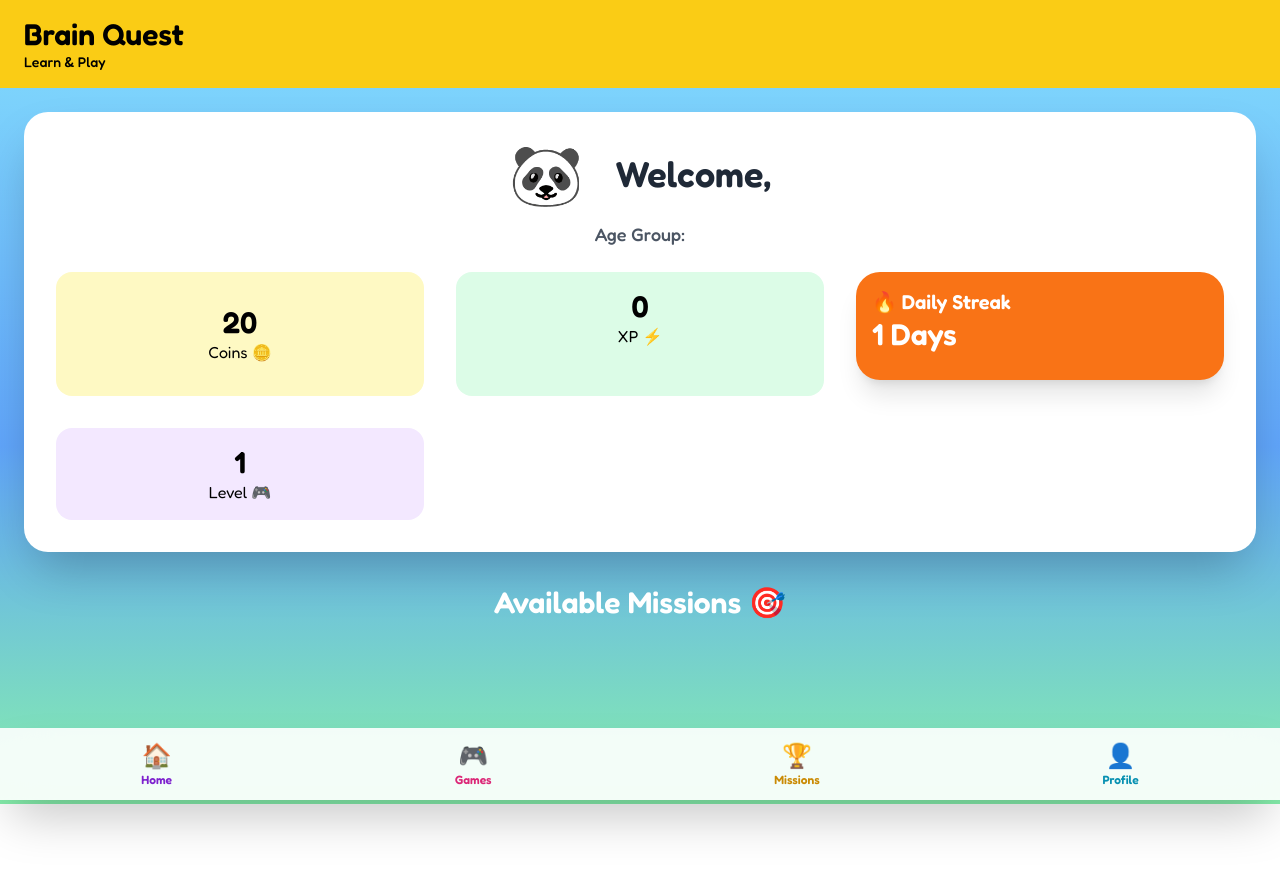
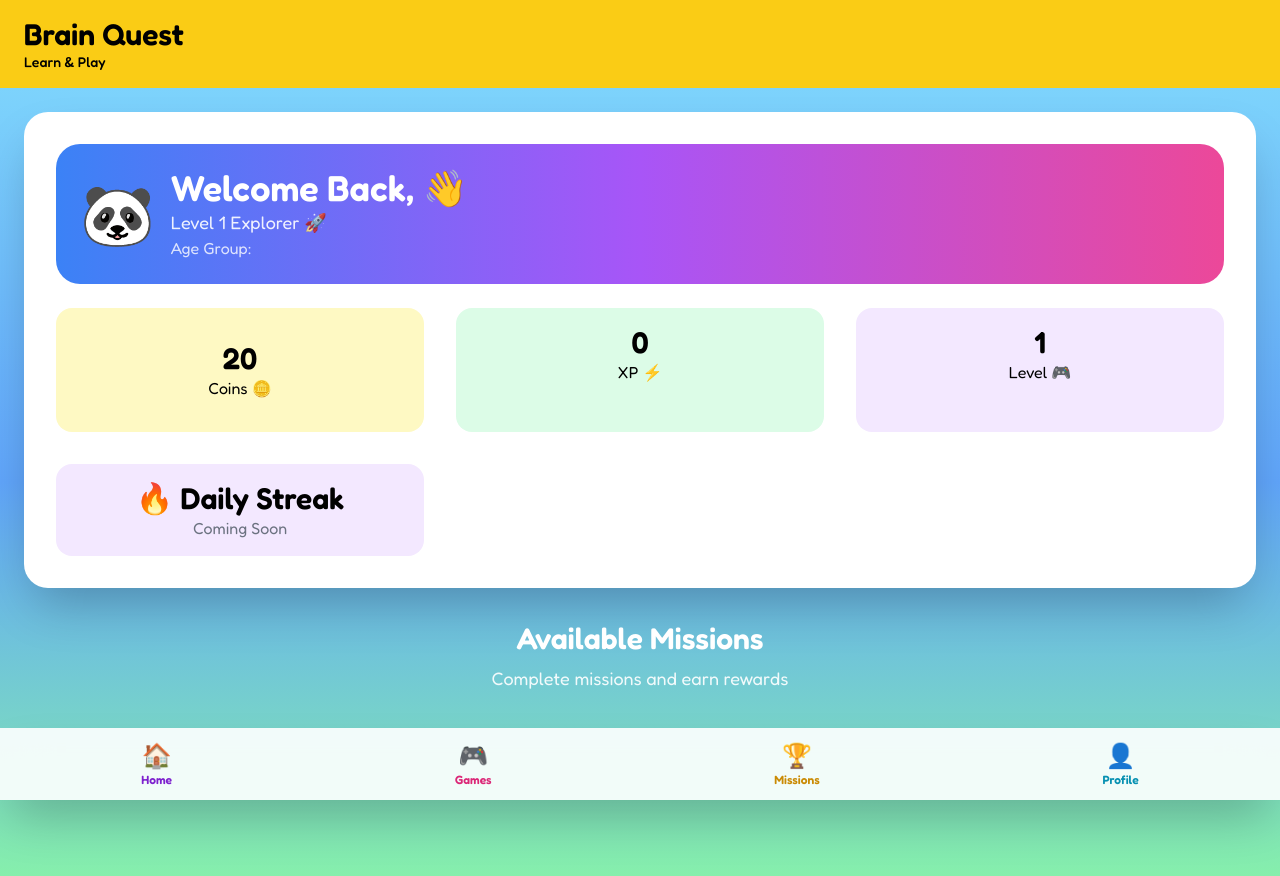
Before and after one commit to Yash-Roy05/Brain-Quest, a React (Create React App) app: page /dashboard in a window 1280 px wide. Before the commit the page ends 804 px from the top, so only its background shows below. Built offline with nearby package versions, Linux system fonts and the light colour scheme.

Commit message:
add daily streak card in dashboard

```diff
--- a/src/pages/Dashboard.tsx
+++ b/src/pages/Dashboard.tsx
@@ -27,6 +27,10 @@ export default function Dashboard() {
 
   const { user, checkDailyStreak } = useUser();
 
+  const currentXP = user.xp % 50;
+
+  const xpProgress = (currentXP / 50) * 100;
+
   const userMissions = (missions[user.age] || []).filter(
     (mission: Mission) => !user.completedMissions.includes(mission.id),
   );
@@ -37,19 +41,22 @@ export default function Dashboard() {
         {/* 👤 User Info */}
         <div className="bg-white rounded-3xl shadow-2xl p-4 md:p-8 w-full max-w-7xl px-4 md:px-8 mx-auto mb-8">
           {/* Avatar + Welcome */}
-          <div className="flex items-center justify-center gap-4 md:gap-8 mb-4 flex-wrap">
-            <div className="text-5xl text-3xl md:text-6xl">{user.avatar}</div>
+          <div className="bg-gradient-to-r from-blue-500 via-purple-500 to-pink-500 rounded-3xl p-6 text-white mb-6">
+            <div className="flex items-center gap-4">
+              <div className="text-6xl">{user.avatar}</div>
 
-            <h1 className="text-2xl md:text-4xl font-bold text-gray-800">
-              Welcome, {user.name}
-            </h1>
-          </div>
+              <div>
+                <h1 className="text-3xl md:text-4xl font-black">
+                  Welcome Back, {user.name} 👋
+                </h1>
 
-          {/* Age Group */}
-          <div className="mt-2 mb-6 text-center">
-            <p className="text-gray-600 text-lg font-medium">
-              Age Group: {user.age}
-            </p>
+                <p className="text-lg opacity-90">
+                  Level {user.level} Explorer 🚀
+                </p>
+
+                <p className="opacity-80">Age Group: {user.age}</p>
+              </div>
+            </div>
           </div>
 
           {/* Stats */}
@@ -68,36 +75,33 @@ export default function Dashboard() {
               <p>XP ⚡</p>
             </div>
 
-            {/* Daily Streak */}
-            <div
-              className="
-bg-orange-500
-text-white
-rounded-3xl
-p-4
-shadow-xl
-mb-4
-"
-            >
-              <h2 className="text-xl font-black">🔥 Daily Streak</h2>
-
-              <p className="text-3xl font-black">{user.streak} Days</p>
-            </div>
-
             {/* Level */}
             <div className="bg-purple-100 p-4 rounded-2xl text-center">
               <h2 className="text-2xl md:text-3xl font-bold">{user.level}</h2>
 
               <p>Level 🎮</p>
             </div>
+
+            {/* Daily Streak */}
+            <div className="bg-purple-100 p-4 rounded-2xl text-center">
+              <h3 className="text-2xl md:text-3xl font-bold">
+                🔥 Daily Streak
+              </h3>
+
+              <p className="text-gray-500">Coming Soon</p>
+            </div>
           </div>
         </div>
 
         {/* 🎯 Missions */}
         <div className="max-w-6xl mx-auto">
-          <h2 className="text-2xl md:text-3xl font-bold text-white mb-6 text-center">
-            Available Missions 🎯
+          <h2 className="text-2xl md:text-3xl font-bold text-white mb-2 text-center">
+            Available Missions
           </h2>
+
+          <p className="text-center text-white/90 mb-6 text-sm md:text-lg">
+            Complete missions and earn rewards
+          </p>
 
           <div className="grid grid-cols-1 md:grid-cols-2 lg:grid-cols-3 gap-4 md:gap-8">
             {userMissions.map((mission: Mission) => (
```
